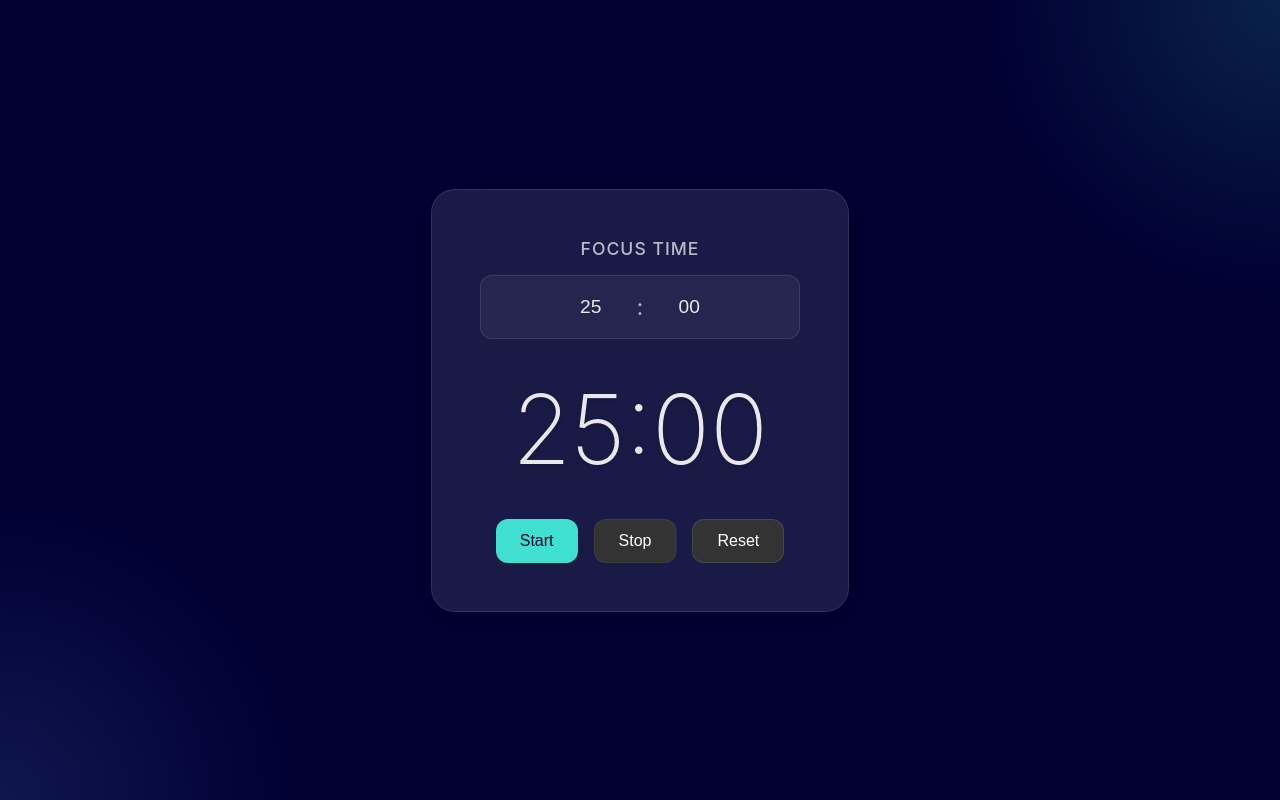
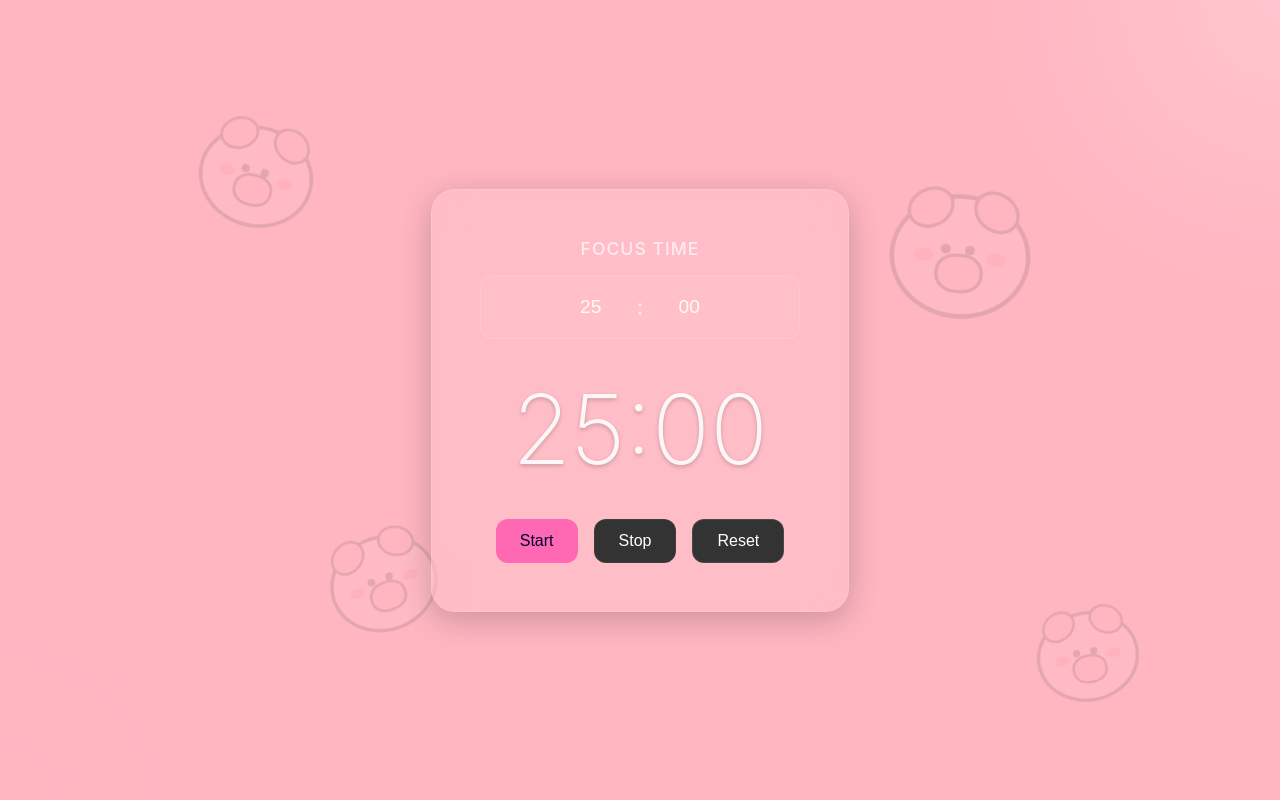
Before and after one commit to Ninjanated/pig-timer, a plain HTML site: page index.html in a window 1280 px wide. Shown: the top 800 px of the page. Drawn offline with Linux system fonts and the light colour scheme.

Commit message:
Pig-timer

```diff
--- a/index.html
+++ b/index.html
@@ -7,6 +7,32 @@
     <link rel="stylesheet" href="styles.css">
 </head>
 <body>
+    <!-- Decorative pigs -->
+    <div class="pig-decoration">
+        <div class="ear-left"></div>
+        <div class="ear-right"></div>
+        <div class="cheek-left"></div>
+        <div class="cheek-right"></div>
+    </div>
+    <div class="pig-decoration">
+        <div class="ear-left"></div>
+        <div class="ear-right"></div>
+        <div class="cheek-left"></div>
+        <div class="cheek-right"></div>
+    </div>
+    <div class="pig-decoration">
+        <div class="ear-left"></div>
+        <div class="ear-right"></div>
+        <div class="cheek-left"></div>
+        <div class="cheek-right"></div>
+    </div>
+    <div class="pig-decoration">
+        <div class="ear-left"></div>
+        <div class="ear-right"></div>
+        <div class="cheek-left"></div>
+        <div class="cheek-right"></div>
+    </div>
+
     <div class="timer-container">
         <div class="mode-indicator">Focus Time</div>
         <div class="time-input">
--- a/styles.css
+++ b/styles.css
@@ -5,9 +5,113 @@ body {
     align-items: center;
     min-height: 100vh;
     margin: 0;
-    background: #000033;
+    background: #FFB6C1;
     position: relative;
     overflow: hidden;
+}
+
+/* Decorative pigs */
+.pig-decoration {
+    position: fixed;
+    width: 120px;
+    height: 105px;
+    background: #FFD1DC;
+    border-radius: 50%;
+    border: 4px solid #444;
+    z-index: 0;
+    opacity: 0.15;
+}
+
+/* Pig snout */
+.pig-decoration::before {
+    content: '';
+    position: absolute;
+    width: 38px;
+    height: 30px;
+    background: #FFB6C1;
+    border-radius: 45%;
+    top: 65%;
+    left: 50%;
+    transform: translate(-50%, -50%);
+    border: 3px solid #444;
+}
+
+/* Pig eyes */
+.pig-decoration::after {
+    content: '';
+    position: absolute;
+    width: 9px;
+    height: 9px;
+    background: #444;
+    border-radius: 50%;
+    top: 40%;
+    left: 35%;
+    box-shadow: 22px 0 0 #444;
+}
+
+/* Pig ears */
+.pig-decoration .ear-left,
+.pig-decoration .ear-right {
+    position: absolute;
+    width: 38px;
+    height: 30px;
+    background: #FFB6C1;
+    border: 3px solid #444;
+    border-radius: 50%;
+    top: -8px;
+}
+
+.pig-decoration .ear-left {
+    left: 8px;
+    transform: rotate(-30deg);
+}
+
+.pig-decoration .ear-right {
+    right: 8px;
+    transform: rotate(30deg);
+}
+
+/* Pig cheeks */
+.pig-decoration .cheek-left,
+.pig-decoration .cheek-right {
+    position: absolute;
+    width: 18px;
+    height: 12px;
+    background: #FF9AA2;
+    border-radius: 50%;
+    top: 45%;
+}
+
+.pig-decoration .cheek-left {
+    left: 15%;
+}
+
+.pig-decoration .cheek-right {
+    right: 15%;
+}
+
+.pig-decoration:nth-child(1) {
+    top: 15%;
+    left: 15%;
+    transform: rotate(15deg) scale(0.9);
+}
+
+.pig-decoration:nth-child(2) {
+    top: 75%;
+    left: 80%;
+    transform: rotate(-10deg) scale(0.8);
+}
+
+.pig-decoration:nth-child(3) {
+    top: 25%;
+    right: 20%;
+    transform: rotate(5deg) scale(1.1);
+}
+
+.pig-decoration:nth-child(4) {
+    bottom: 20%;
+    left: 25%;
+    transform: rotate(-20deg) scale(0.85);
 }
 
 body::before {
@@ -15,7 +119,7 @@ body::before {
     position: absolute;
     width: 600px;
     height: 600px;
-    background: radial-gradient(circle, rgba(64, 224, 208, 0.15) 0%, rgba(64, 224, 208, 0) 70%);
+    background: radial-gradient(circle, rgba(255, 255, 255, 0.2) 0%, rgba(255, 255, 255, 0) 70%);
     top: -300px;
     right: -300px;
     border-radius: 50%;
@@ -27,7 +131,7 @@ body::after {
     position: absolute;
     width: 600px;
     height: 600px;
-    background: radial-gradient(circle, rgba(100, 149, 237, 0.15) 0%, rgba(100, 149, 237, 0) 70%);
+    background: radial-gradient(circle, rgba(255, 182, 193, 0.3) 0%, rgba(255, 182, 193, 0) 70%);
     bottom: -300px;
     left: -300px;
     border-radius: 50%;
@@ -127,13 +231,13 @@ button:hover:not(:disabled) {
 }
 
 #startBtn {
-    background: #40E0D0;
+    background: #FF69B4;
     color: #000033;
     border: none;
 }
 
 #startBtn:hover:not(:disabled) {
-    background: #45e5d5;
+    background: #FF83C3;
 }
 
 #pauseBtn {
```
